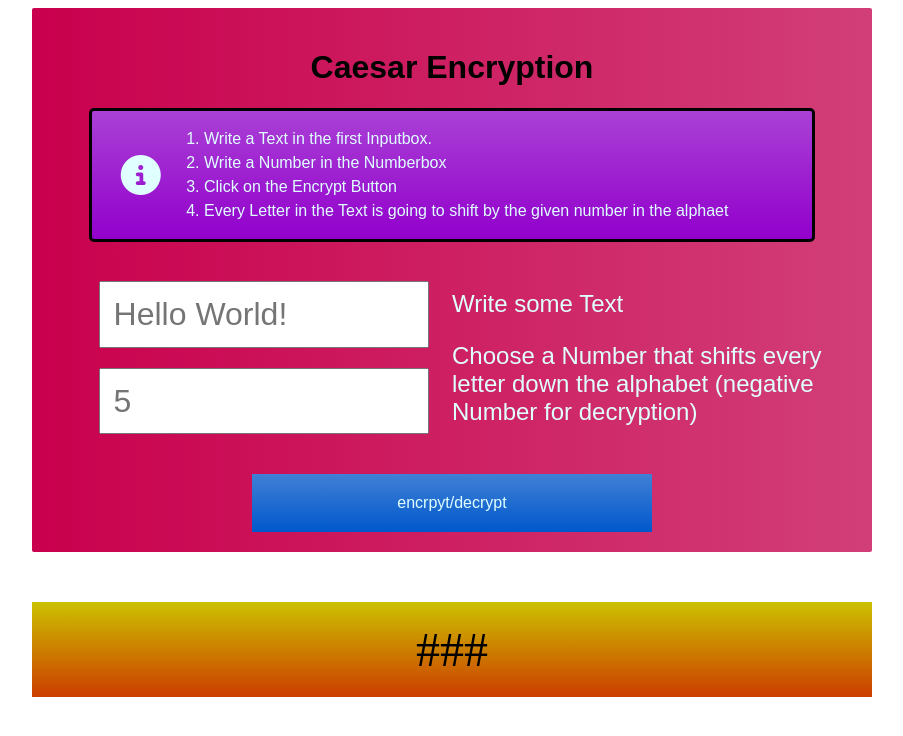
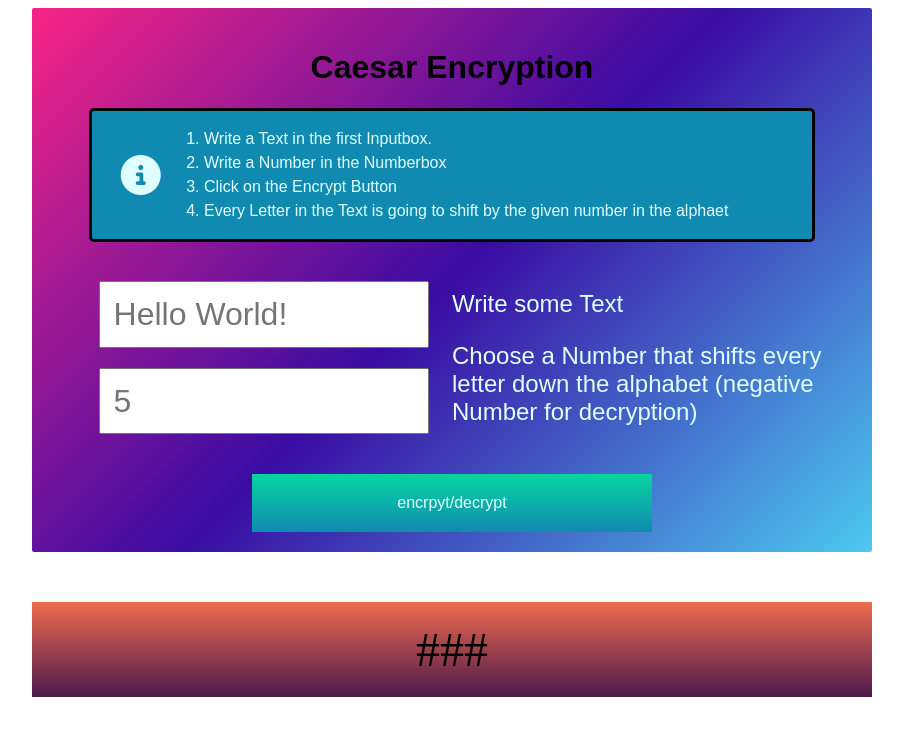
Before and after one commit to vertskater/caesar_encryption, a plain HTML site: page index.html in a window 1280 px wide. Shown: the whole page, without its empty margins (188-1091 px from the left). Drawn offline with Linux system fonts and the light colour scheme.

Commit message:
changed color set. No Reset btn.

```diff
--- a/index.html
+++ b/index.html
@@ -14,7 +14,7 @@
         width: 800px;
         text-align: center;
         margin: auto;
-        background: linear-gradient(-90deg, #D23F78, #C9004D);
+        background: linear-gradient(-45deg, #4cc9f0, #3a0ca3, #f72585);
         padding: 20px;
         border-radius: 2px;
     }
@@ -24,7 +24,7 @@
         border-radius: 5px;
         border: solid 3px black;
         margin: auto;
-        background: linear-gradient(#AA40D5, #9200CC);
+        background-color: #118ab2;/*linear-gradient(#f72585, #3a0ca3, #4cc9f0);*/
         display: grid;
         grid-template-columns: 10% 1fr;
         align-items: center;
@@ -58,13 +58,13 @@
     .btn-cypher{
         padding: 20px;
         font-size: 1rem;
-        background: linear-gradient(#4080D5, #0058CC);
+        background: linear-gradient(#06d6a0, #118ab2);
         color: lightcyan;
         border: none;
         width: 50%;
     }
     .btn-cypher:hover{
-        background: linear-gradient(#0058CC, #4080D5);
+        background: linear-gradient(#118ab2, #06d6a0);
     }
     .solution{
         width: 800px;
@@ -72,7 +72,7 @@
         padding: 20px;
         font-size: 3rem;
         text-align: center;
-        background: linear-gradient(#CCC100, #CC3D00);
+        background: linear-gradient(#ee6c4d, #4d194d);
         margin-top: 50px;
     }
 
```
